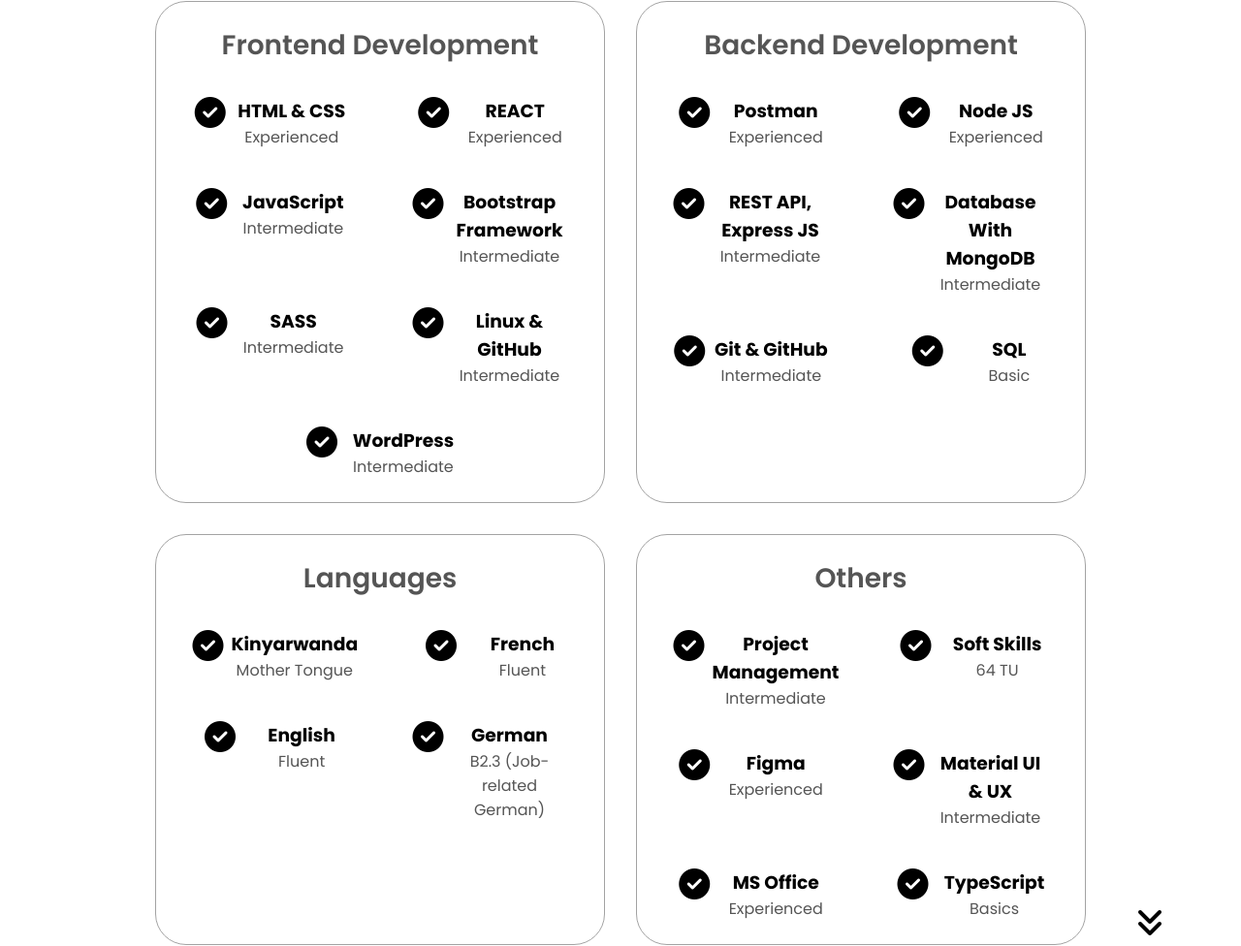
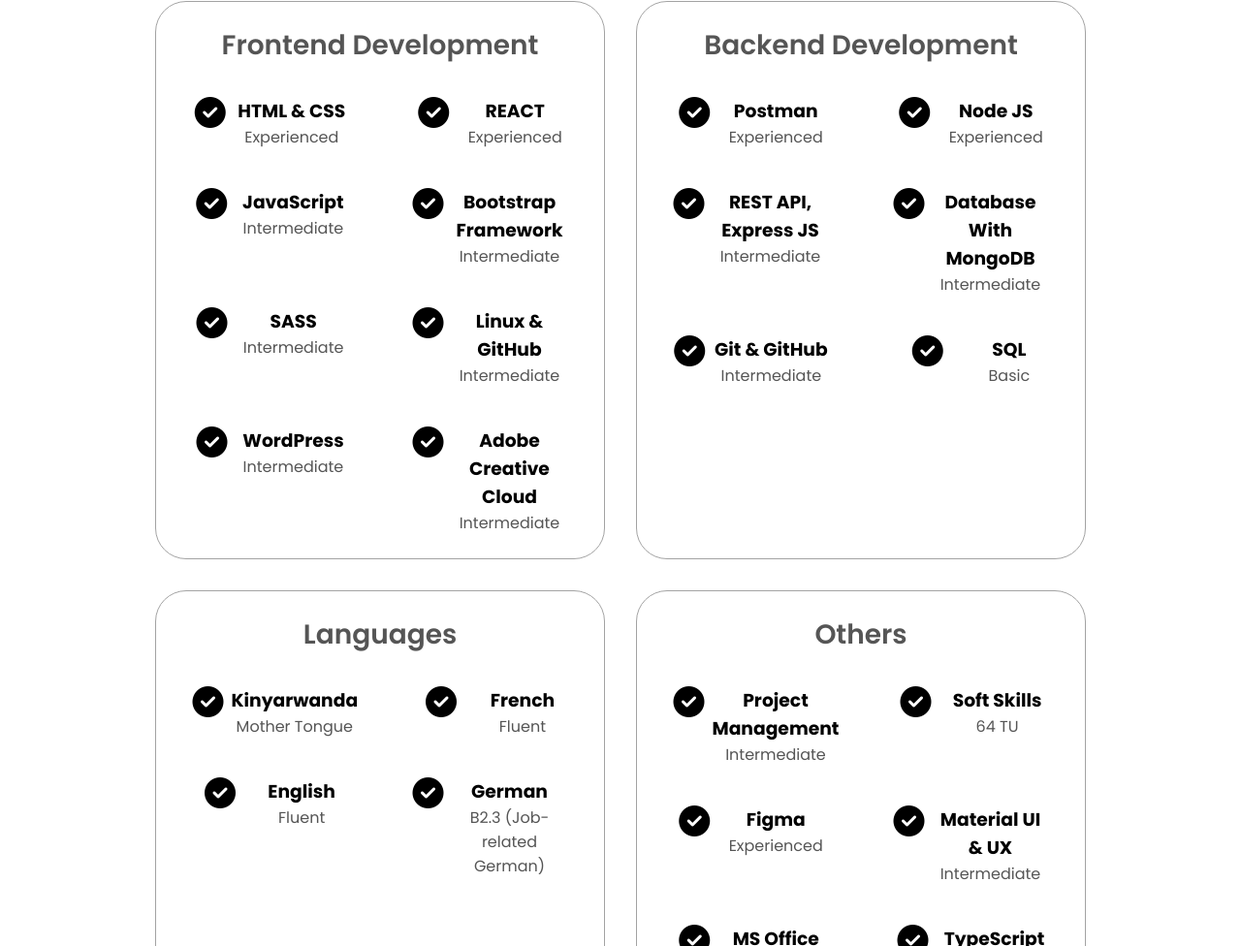
Before and after one commit to rubangisa/my-porfolio, a website: page index.html in a window 1280 px wide. Shown: the part 1824-2800 px from the top of the page at 97% size. Drawn offline with nearby package versions, Linux system fonts and the light colour scheme.

Commit message:
Graphic Designer added to scripts

```diff
--- a/index.html
+++ b/index.html
@@ -210,6 +210,16 @@
                 ></i>
                 <div>
                   <h3>WordPress</h3>
+                  <p>Intermediate</p>
+                </div>
+              </article>
+              <article>
+                <i
+                  class="fa-solid fa-circle-check icon"
+                  alt="Experience icon"
+                ></i>
+                <div>
+                  <h3>Adobe Creative Cloud</h3>
                   <p>Intermediate</p>
                 </div>
               </article>
--- a/script.js
+++ b/script.js
@@ -6,7 +6,7 @@
 }
 
 const typed = new Typed('.multiple-text', {
-    strings: ['Frontend Developer', 'Backend Developer', 'web Designer'],
+    strings: ['web Designer', 'Frontend Developer', 'Backend Developer', 'Graphic Designer'],
     typeSpeed:70,
     backSpeed:70,
     backDelay:1000,
```
